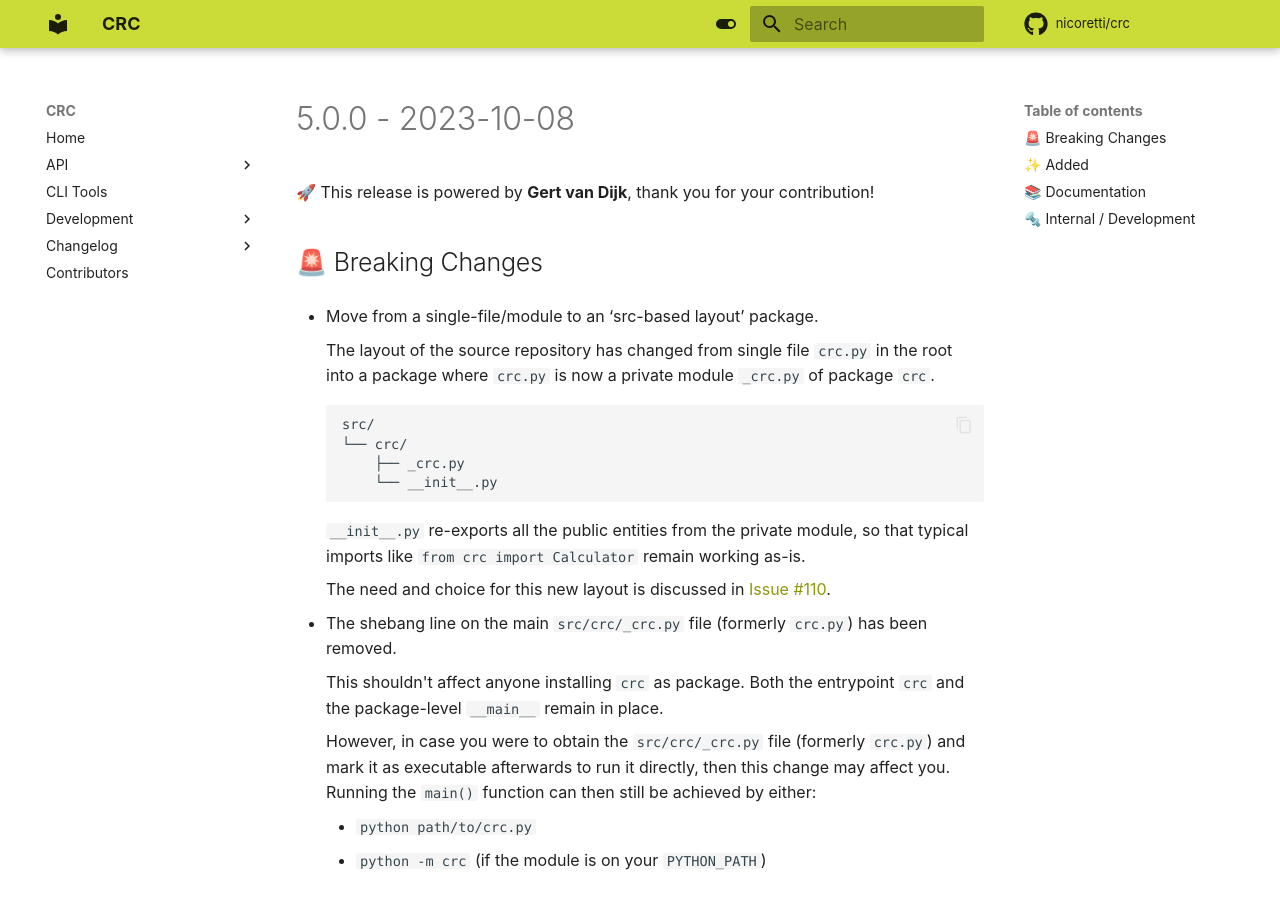
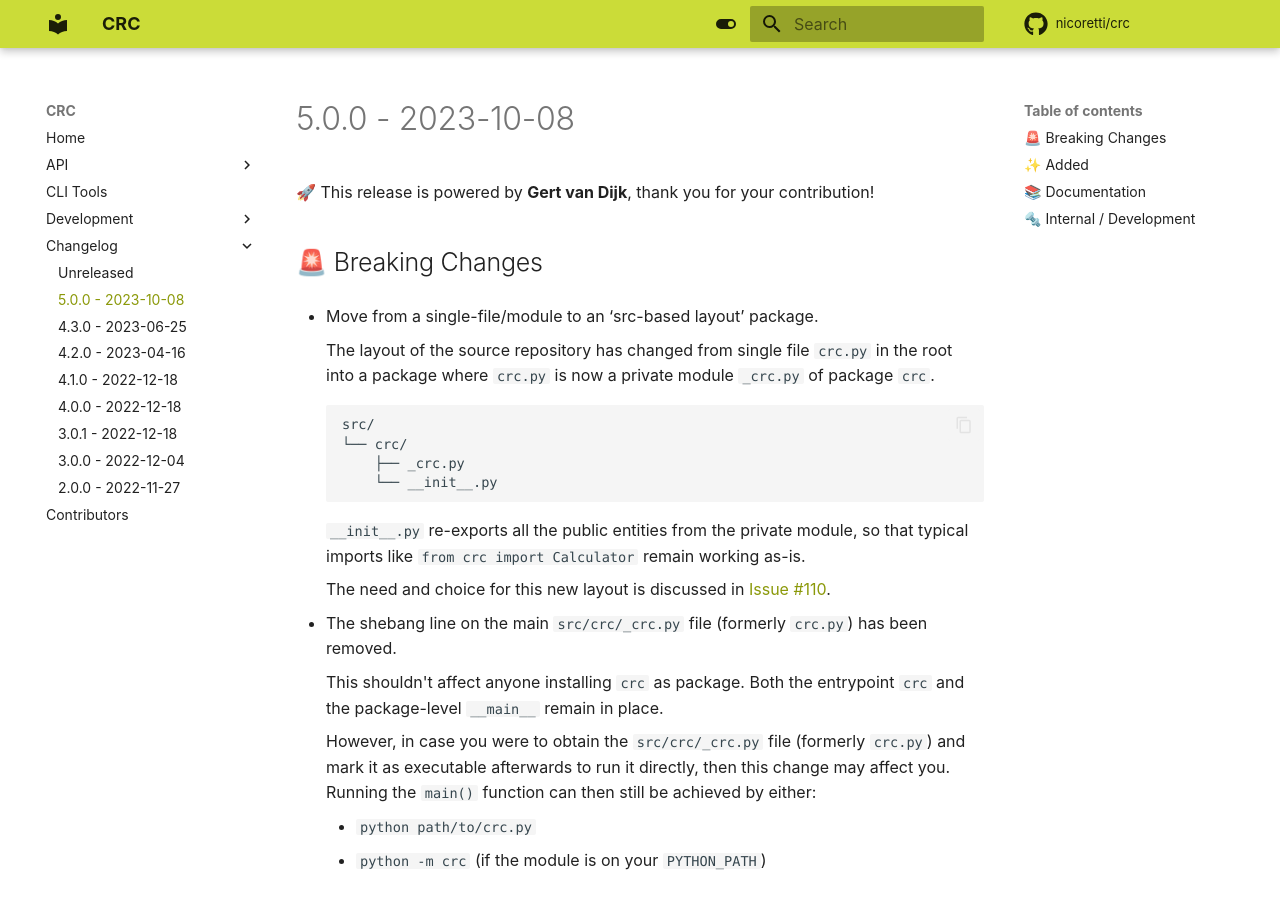
Before and after one commit to Nicoretti/crc, an MkDocs documentation site: the page built from docs/docs/changelog/changes_5.0.0.md, in a window 1280 px wide and 900 px high. Built offline with MkDocs 1.6.1 and Material for MkDocs 9.7.7, drawn with Linux system fonts in a browser that asks for light colours; comment, search, counter and statistics services are not loaded.

Commit message:
Add changelog for 5.0.0 to docs

```diff
--- a/docs/mkdocs.yml
+++ b/docs/mkdocs.yml
@@ -22,6 +22,7 @@ nav:
       - "development/release.md"
   - Changelog:
       - "changelog/unreleased.md"
+      - "changelog/changes_5.0.0.md"
       - "changelog/changes_4.3.0.md"
       - "changelog/changes_4.2.0.md"
       - "changelog/changes_4.1.0.md"
```
